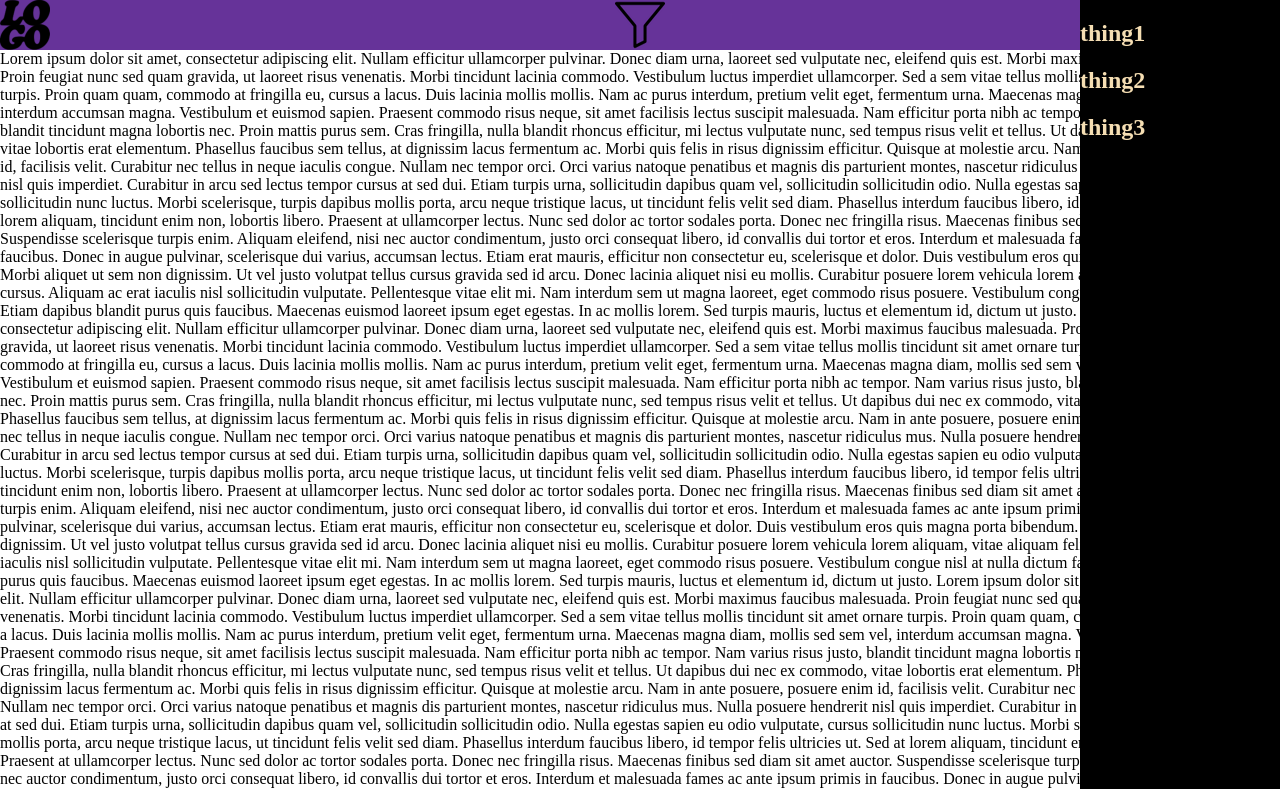
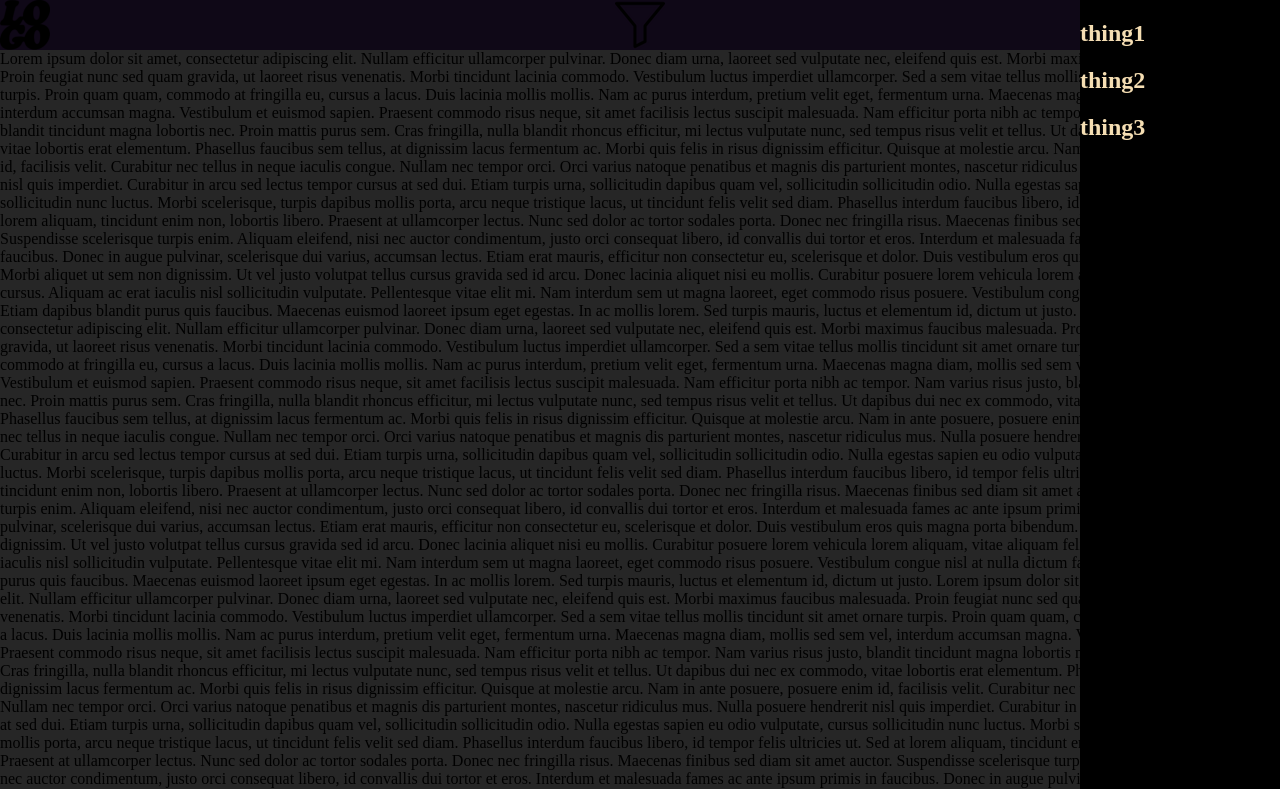
Before and after one commit to ChibiWeeb/web-programming-final-project, a plain HTML site: page index.html in a window 1280 px wide. Both pictures are taken after a click on the picture 1255 px from the left and 25 px from the top of the page. Shown: the top 789 px of the page. Drawn offline with Linux system fonts and the light colour scheme.

Commit message:
Add dimmed overlay when sidebar open

```diff
--- a/index.html
+++ b/index.html
@@ -23,6 +23,8 @@
         thing3
     </h1>
 </aside>
+<div class="dimmed_overlay">
+</div>
 <p>
     Lorem ipsum dolor sit amet, consectetur adipiscing elit. Nullam efficitur ullamcorper pulvinar. Donec diam urna,
     laoreet sed vulputate nec, eleifend quis est. Morbi maximus faucibus malesuada. Proin feugiat nunc sed quam gravida,
--- a/scripts/script.js
+++ b/scripts/script.js
@@ -3,20 +3,14 @@ let filterButton = document.querySelector(".filter_button")
 let profileButton = document.querySelector(".profile_button")
 let html = document.querySelector("html")
 let sidebar = document.querySelector("aside")
+let dimmedOverlay = document.querySelector(".dimmed_overlay")
 
 initialize()
 
 function initialize() {
     logo.addEventListener("click", scrollToTop)
-    document.addEventListener("click", function (event) {
-        if (sidebar.offsetWidth === 0) {
-            if (event.target === profileButton) {
-                openSidebar(200)
-            }
-        } else if (!sidebar.contains(event.target)) {
-            closeSidebar()
-        }
-    })
+    profileButton.addEventListener("click", function () {openSidebar(200)}) //TODO: maybe fade color in/out?
+    dimmedOverlay.addEventListener("click", closeSidebar)
 
     window.onscroll = function () {
         scrolledTooFarDownCheck(10000)
@@ -40,9 +34,11 @@ function scrolledTooFarDownCheck(limit) {
 function openSidebar(width) {
     sidebar.style.width = width.toString() + "px"
     html.style.overflow = "hidden"
+    dimmedOverlay.style.display = "block"
 }
 
 function closeSidebar() {
     sidebar.style.width = "0"
     html.style.overflow = "visible"
+    dimmedOverlay.style.display = "none"
 }
--- a/styles/scss/style.scss
+++ b/styles/scss/style.scss
@@ -14,7 +14,7 @@ html {
       justify-content: space-between;
 
       position: fixed;
-      z-index: 999;
+      z-index: 980;
       top: 0;
       width: 100%;
       height: $navbar-height;
@@ -33,5 +33,16 @@ html {
       background-color: black;
       color: wheat;
     }
+
+    .dimmed_overlay {
+      display: none;
+      position: fixed;
+      top: 0;
+      right: 0;
+      bottom: 0;
+      left: 0;
+      z-index: 990;
+      background-color: rgba(0, 0, 0, 0.85);
+    }
   }
 }
```
Also changed, not shown: styles/css/style.css, 1 other file.
